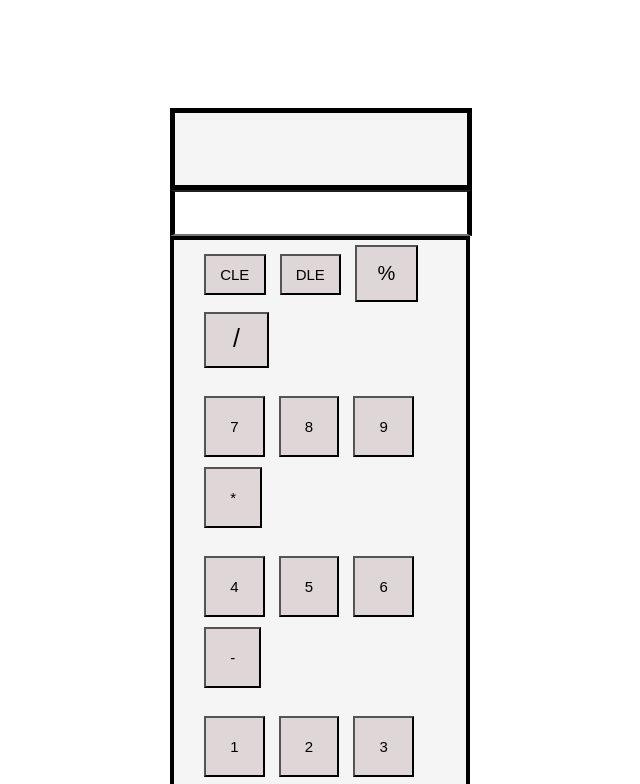
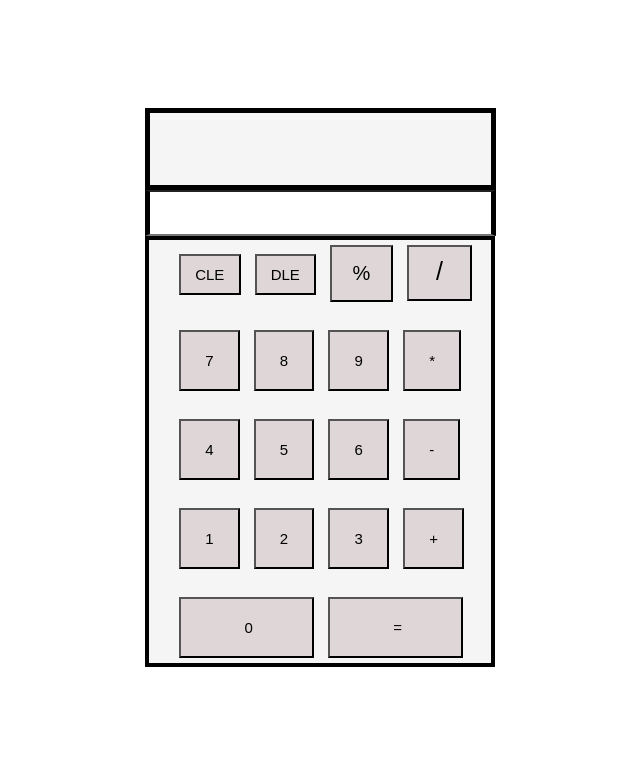
Before and after one commit to ArfaIram011/CALCULATOR-APP, a plain HTML site: page index.html in a window 1280 px wide. Shown: the top 784 px of the page, without its empty margins (320-960 px from the left). Drawn offline with Linux system fonts and the light colour scheme.

Commit message:
Update cal.css

```diff
--- a/cal.css
+++ b/cal.css
@@ -1,5 +1,5 @@
 .container{
-    width:300px;
+    width:350px;
     margin: 0 auto;
    /*! background:-webkit-linear-gradient; */
 padding-top:100px;
@@ -16,14 +16,14 @@ padding-top:100px;
 }
 
 .input-exp input{
-    width:288px;
+    width:337px;
     height:70px;
     font-size:30px;
 border:5px solid black;
 }
 
 .op-screen input{
-    width:288px;
+    width:337px;
    height: 40px;
    font-size: 20px;
 border-left:5px solid black;
@@ -50,7 +50,7 @@ border:4px solid black;
     background-color:rgb(223, 215, 215);
     color:black;
     font-size:15px;
-margin:5px;
+    margin:5px;
     padding: 20px;;
 
 }
```
